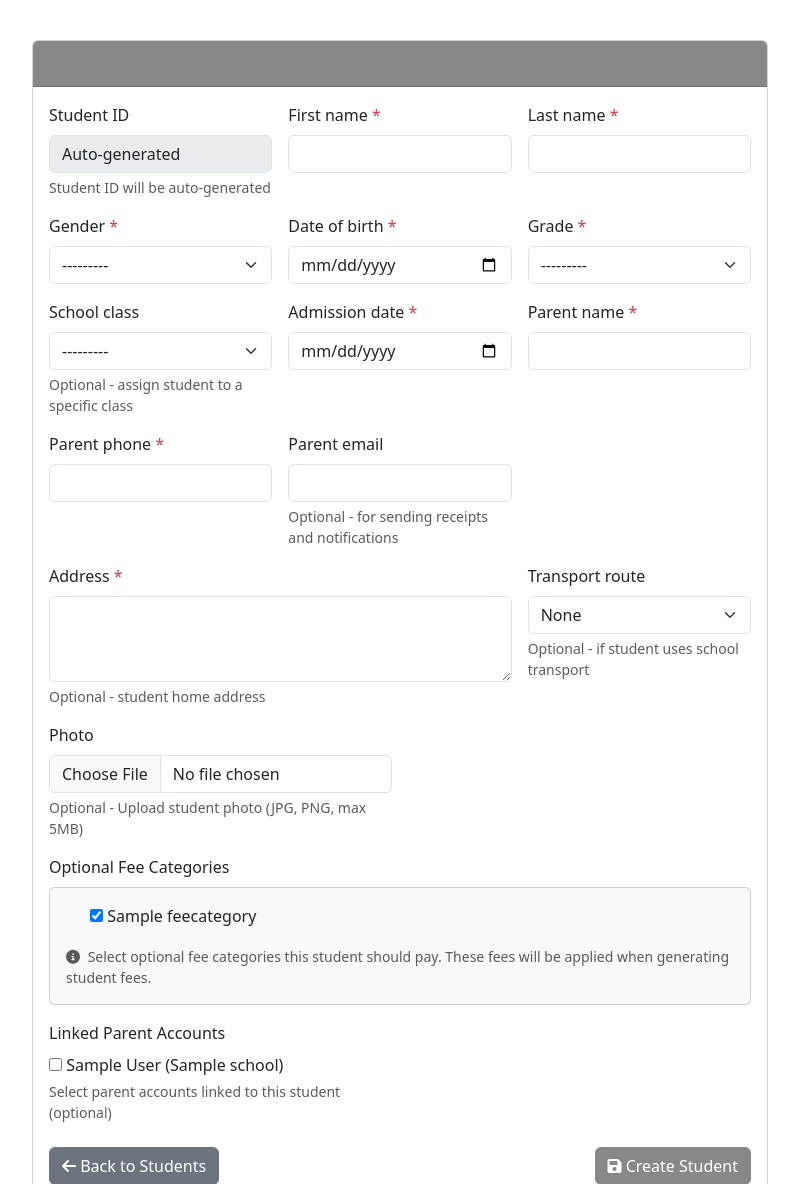
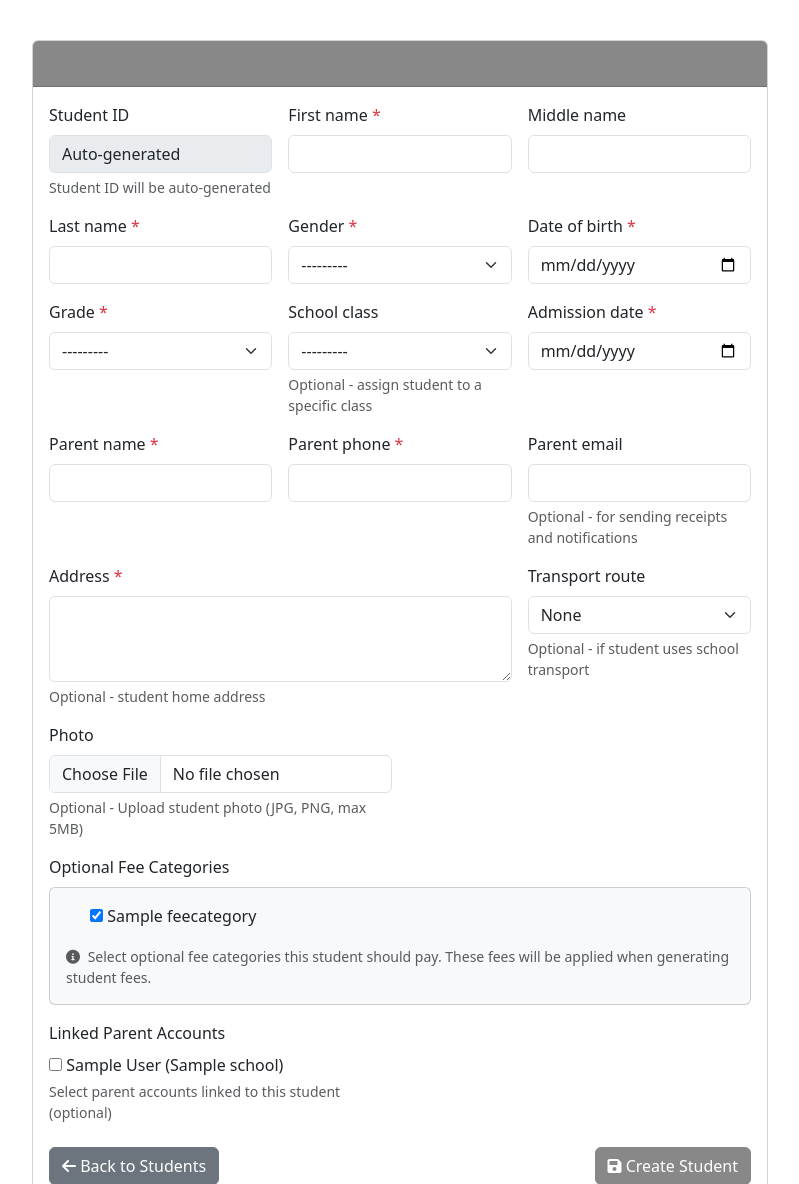
Before and after one commit to sammykagiri/SchoolManagementSystem, a Django app: page /students/create/ in a window 1280 px wide; the page is wider, and only the part inside the window is pictured. Shown: the part 104-1288 px from the top of that part, without its empty margins (240-1039 px from the left). Run offline with Django 5.2, Linux system fonts and the light colour scheme; a user stored in the database is signed in; tables that the repository leaves empty hold one stand-in row (values such as "Sample post"); grey boxes marked "Sample" are stand-in pictures; some libraries are stand-ins or nearby versions.

Commit message:
Middle name capture for student

```diff
--- a/core/forms.py
+++ b/core/forms.py
@@ -12,7 +12,7 @@ class StudentForm(forms.ModelForm):
     class Meta:
         model = Student
         fields = [
-            'first_name', 'last_name', 'gender', 'date_of_birth',
+            'first_name', 'middle_name', 'last_name', 'gender', 'date_of_birth',
             'grade', 'school_class', 'admission_date', 'parent_name', 'parent_phone',
             'parent_email', 'address', 'transport_route', 'uses_transport',
             'photo', 'parents', 'optional_fee_categories'
--- a/core/models.py
+++ b/core/models.py
@@ -191,6 +191,7 @@ class Student(models.Model):
 
     student_id = models.CharField(max_length=20)
     first_name = models.CharField(max_length=100)
+    middle_name = models.CharField(max_length=100, blank=True, help_text='Middle or other names (optional)')
     last_name = models.CharField(max_length=100)
     gender = models.CharField(max_length=1, choices=GENDER_CHOICES)
     date_of_birth = models.DateField()
@@ -259,11 +260,19 @@ class Student(models.Model):
     updated_at = models.DateTimeField(auto_now=True)
 
     def __str__(self):
-        return f"{self.student_id} - {self.first_name} {self.last_name}"
+        name_parts = [self.first_name]
+        if self.middle_name:
+            name_parts.append(self.middle_name)
+        name_parts.append(self.last_name)
+        return f"{self.student_id} - {' '.join(name_parts)}"
 
     @property
     def full_name(self):
-        return f"{self.first_name} {self.last_name}"
+        name_parts = [self.first_name]
+        if self.middle_name:
+            name_parts.append(self.middle_name)
+        name_parts.append(self.last_name)
+        return ' '.join(name_parts)
 
     def get_school_classes(self):
         """Get all school classes for this student's grade"""
@@ -287,7 +296,7 @@ class Student(models.Model):
         return Subject.objects.filter(id__in=subject_ids, school=self.school, is_active=True)
 
     class Meta:
-        ordering = ['grade', 'first_name', 'last_name']
+        ordering = ['grade', 'first_name', 'middle_name', 'last_name']
         unique_together = ['school', 'student_id']
 
 
--- a/core/serializers.py
+++ b/core/serializers.py
@@ -62,7 +62,7 @@ class StudentSerializer(serializers.ModelSerializer):
     class Meta:
         model = Student
         fields = [
-            'id', 'student_id', 'first_name', 'last_name', 'gender', 'date_of_birth',
+            'id', 'student_id', 'first_name', 'middle_name', 'last_name', 'gender', 'date_of_birth',
             'grade', 'grade_id', 'admission_date', 'parent_name', 'parent_phone', 'parent_email',
             'address', 'transport_route', 'transport_route_id', 'uses_transport', 'pays_meals', 'pays_activities',
             'is_active', 'photo', 'parents', 'parent_ids'
--- a/core/templates/core/student_confirm_delete.html
+++ b/core/templates/core/student_confirm_delete.html
@@ -2,7 +2,7 @@
 {% load date_format %}
 {% load static %}
 
-{% block title %}Delete Student - {{ student.first_name }} {{ student.last_name }}{% endblock %}
+{% block title %}Delete Student - {{ student.full_name }}{% endblock %}
 
 {% block content %}
 <div class="container-fluid">
@@ -32,7 +32,7 @@
                                 </tr>
                                 <tr>
                                     <th>Name:</th>
-                                    <td>{{ student.first_name }} {{ student.last_name }}</td>
+                                    <td>{{ student.full_name }}</td>
                                 </tr>
                                 <tr>
                                     <th>Grade:</th>
--- a/core/templates/core/student_detail.html
+++ b/core/templates/core/student_detail.html
@@ -76,7 +76,7 @@
         <div class="col-12">
             <div class="card">
                 <div class="card-header d-flex justify-content-between align-items-center">
-                    <h3 class="card-title">{{ student.first_name }} {{ student.last_name }}</h3>
+                    <h3 class="card-title">{{ student.full_name }}</h3>
                     <div>
                         <button onclick="window.print()" class="btn btn-info">
                             <i class="fas fa-print"></i> Print
@@ -120,6 +120,10 @@
                                 <tr>
                                     <th>First Name:</th>
                                     <td>{{ student.first_name }}</td>
+                                </tr>
+                                <tr>
+                                    <th>Middle Name:</th>
+                                    <td>{{ student.middle_name|default:"—" }}</td>
                                 </tr>
                                 <tr>
                                     <th>Last Name:</th>
--- a/core/templates/core/student_form_new.html
+++ b/core/templates/core/student_form_new.html
@@ -68,6 +68,22 @@
                                 {% if form.first_name.errors %}
                                     <div class="text-danger small">
                                         {% for error in form.first_name.errors %}
+                                            <div>{{ error }}</div>
+                                        {% endfor %}
+                                    </div>
+                                {% endif %}
+                            </div>
+
+                            <!-- Middle Name -->
+                            <div class="col-md-4">
+                                <label for="{{ form.middle_name.id_for_label }}" class="form-label">
+                                    {{ form.middle_name.label }}
+                                    {% if form.middle_name.field.required %}<span class="text-danger">*</span>{% endif %}
+                                </label>
+                                {{ form.middle_name }}
+                                {% if form.middle_name.errors %}
+                                    <div class="text-danger small">
+                                        {% for error in form.middle_name.errors %}
                                             <div>{{ error }}</div>
                                         {% endfor %}
                                     </div>
--- a/core/templates/core/student_list.html
+++ b/core/templates/core/student_list.html
@@ -64,7 +64,7 @@
                                 <span class="badge bg-secondary ms-1">Inactive</span>
                             {% endif %}
                         </td>
-                        <td>{{ student.first_name }} {{ student.last_name }}</td>
+                        <td>{{ student.full_name }}</td>
                         <td>{{ student.grade.name }}</td>
                         <td>
                             {% if student.school_class %}
--- a/core/views.py
+++ b/core/views.py
@@ -201,7 +201,7 @@ def student_list(request):
         students = students.filter(grade_id=grade_filter)
 
     # Order by active status first, then by name
-    students = students.order_by('-is_active', 'first_name', 'last_name')
+    students = students.order_by('-is_active', 'first_name', 'middle_name', 'last_name')
 
     # Pagination
     paginator = Paginator(students, 20)
@@ -234,9 +234,11 @@ def student_list(request):
 @role_required('super_admin', 'school_admin', 'teacher', 'accountant')
 def student_detail(request, student_id):
     """Student detail view"""
+    school = request.user.profile.school
     student = get_object_or_404(
         Student.objects.select_related('grade', 'transport_route', 'school_class', 'school_class__class_teacher').prefetch_related('parents__user'),
-        student_id=student_id
+        student_id=student_id,
+        school=school
     )
     student_fees = StudentFee.objects.filter(student=student).select_related(
         'fee_category', 'term'
@@ -518,7 +520,8 @@ def student_update(request, student_id):
 @role_required('super_admin', 'school_admin')
 def student_delete(request, student_id):
     """Delete student"""
-    student = get_object_or_404(Student, student_id=student_id)
+    school = request.user.profile.school
+    student = get_object_or_404(Student, student_id=student_id, school=school)
 
     if request.method == 'POST':
         student.is_active = False
@@ -1685,7 +1688,8 @@ def profile_view(request):
 @login_required
 def get_student_fees(request, student_id):
     """Get student fees as JSON"""
-    student = get_object_or_404(Student, student_id=student_id)
+    school = request.user.profile.school
+    student = get_object_or_404(Student, student_id=student_id, school=school)
     student_fees = StudentFee.objects.filter(student=student).select_related(
         'fee_category', 'term'
     )
```
Also changed, not shown: core/admin.py (+4 -4 lines).
